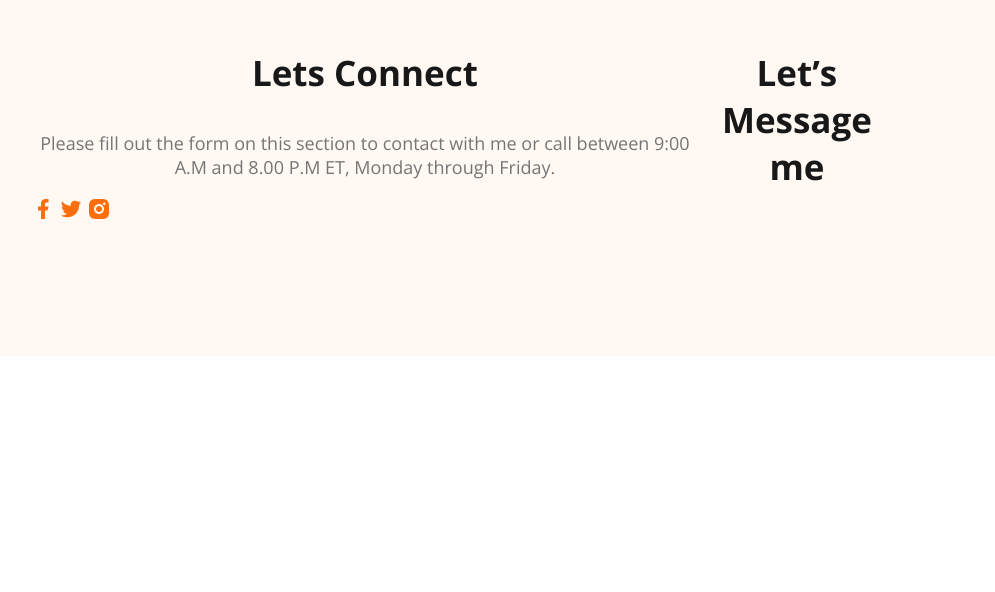
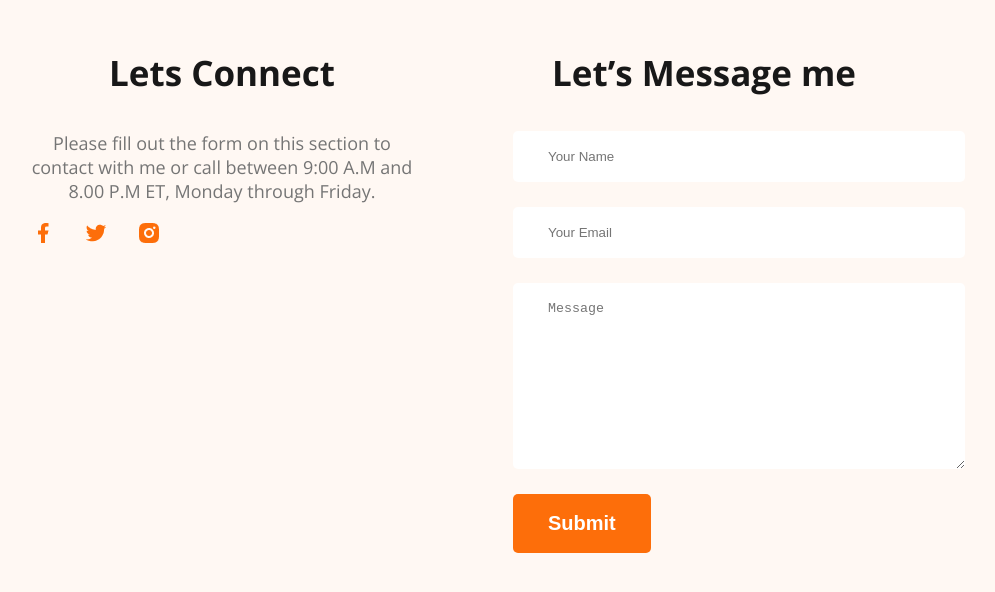
Before and after one commit to haj1049/developer-portfolio, a plain HTML site: page index.html in a window 1280 px wide. Shown: the part 3440-4032 px from the top of the page, without its empty margins (177-1172 px from the left). Before the commit the page ends 3804 px from the top, so only its background shows below. Drawn offline with nearby package versions, Linux system fonts and the light colour scheme.

Commit message:
finished footer contact styles

```diff
--- a/index.html
+++ b/index.html
@@ -185,6 +185,12 @@
 
         <div class="footer-column">
             <h3 class="section-title">Let’s Message me</h3>
+            <form class="contact" action="">
+                <input type="text" placeholder="Your Name">
+                <input type="email" name="" id="" placeholder="Your Email">
+                <textarea placeholder="Message" name="" id="" cols="30" rows="10"></textarea>
+                <input class="btn-primary" type="submit" value="Submit">
+            </form>
         </div>
 
     </footer>
--- a/styles/portfolio.css
+++ b/styles/portfolio.css
@@ -184,7 +184,26 @@ main section{
 /* footer styles */
 footer{
     display: flex;
+    gap: 100px;
     background-color: #FFF8F3;
     margin-top: 100px;
     padding: 130px 200px;
 }
+.footer-column{
+    width: 50%;
+}
+.social-link a{
+    margin-right:25px ;
+}
+
+.contact input[type="text"],.contact input[type="email"], textarea{
+    display: block;
+    width: 100%;
+    margin-bottom: 25px;
+    padding: 18px 35px;
+    color: #757575;
+    border-radius: 5px;
+    background-color: #FFF;
+    border: 0;
+
+}
```
